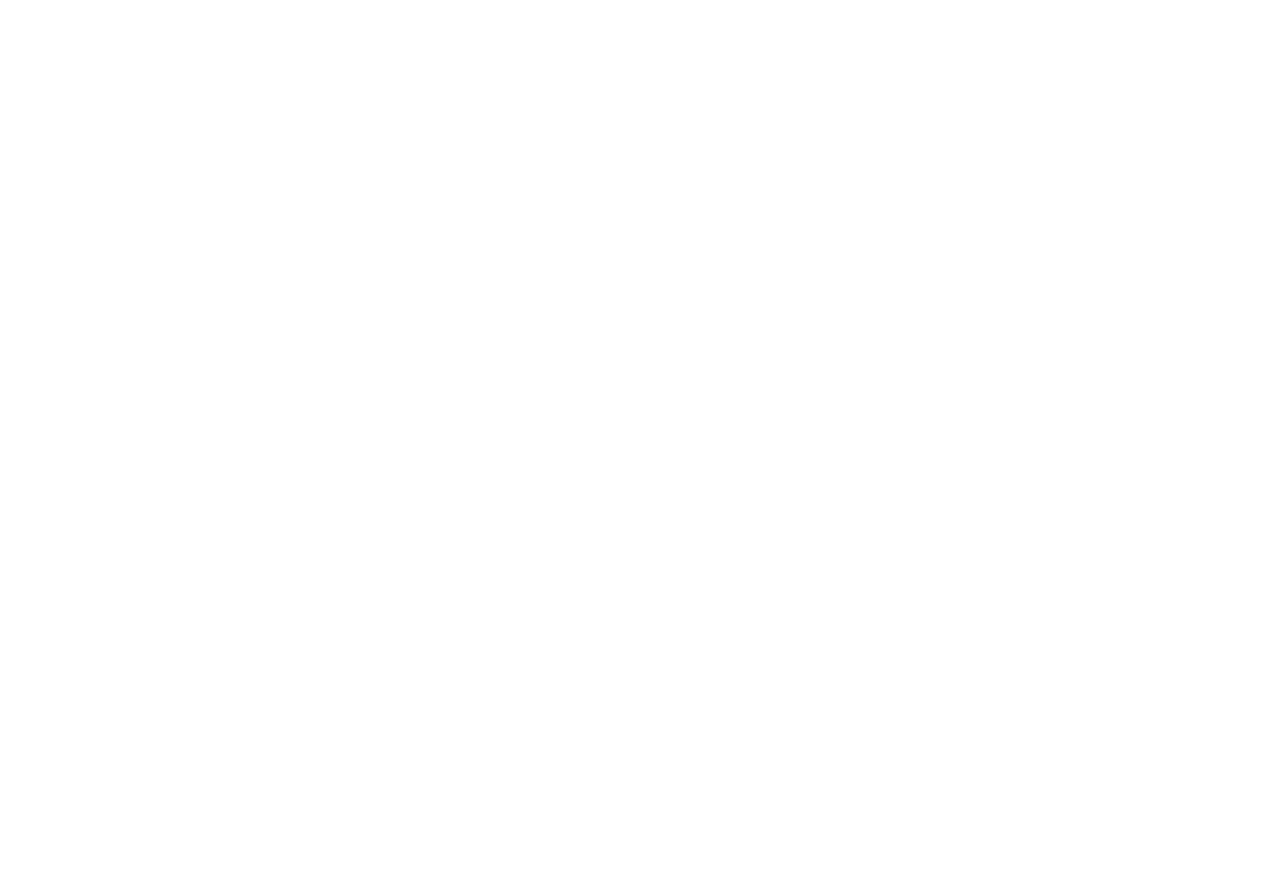
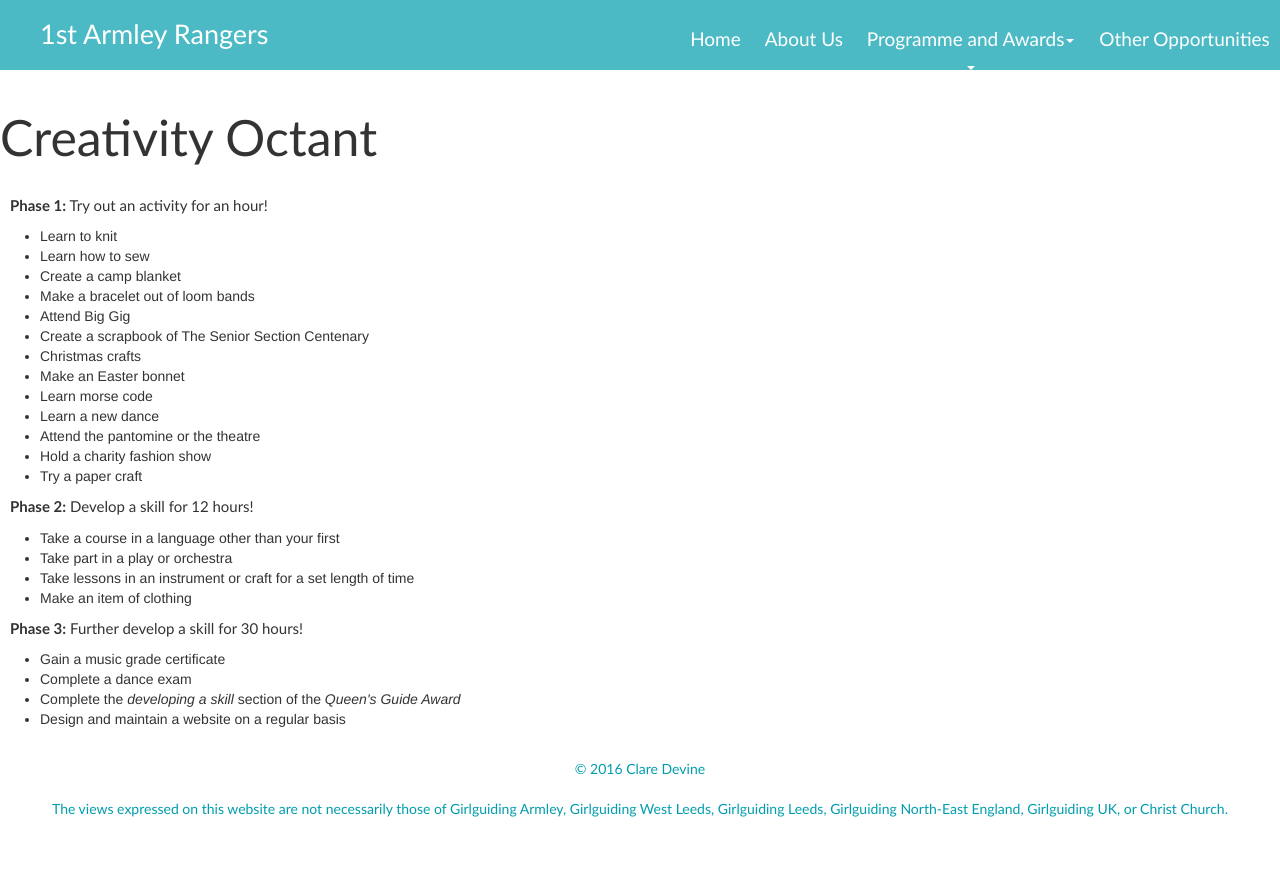
Before and after one commit to claredevine/rangers-website, a website: page app/HTML/octants/creativity.html in a window 1280 px wide. Before the commit the page ends 800 px from the top, so only its background shows below. Drawn offline with nearby package versions, Linux system fonts and the light colour scheme.

Commit message:
creativity octant

```diff
--- a/app/CSS/index.css
+++ b/app/CSS/index.css
@@ -124,6 +124,22 @@ section {
   font-size: 20px;
 }
 
+.lookWider p {
+  font-family: 'Trebuchet MS', sans-serif;
+  font-size: 20px;
+}
+
+#lookWiderCreativity h1 {
+  font-family: 'Trebuchet MS', sans-serif;
+  font-size: 50px;
+}
+
+#lookWiderCreativity p {
+  font-family: 'Trebuchet MS', sans-serif;
+  font-size: 15px;
+  padding-left: 10px;
+}
+
 footer {
   padding-top: 20px;
   background-color: white;
--- a/app/HTML/octants/creativity.html
+++ b/app/HTML/octants/creativity.html
@@ -0,0 +1,95 @@
+<!DOCTYPE html>
+<html>
+<head>
+  <title>1st Armley Rangers</title>
+  <meta http-equiv="content-type" content="text/html; charset=UTF-8">
+  <meta name="viewport" content="width=device-width, initial-scale=1">
+  <link rel="stylesheet" type="text/css" href="../../CSS/index.css">
+  <link href="https://fonts.googleapis.com/css?family=Open+Sans" rel="stylesheet">
+  <link href="../../CSS/bootstrap.min.css" rel="stylesheet">
+  <script src="https://ajax.googleapis.com/ajax/libs/jquery/1.12.4/jquery.min.js"></script>
+  <script src="../../JS/bootstrap.min.js"></script>
+</head>
+<body>
+  <div id="navBar" class="navbar-fixed-top" role="navigation">
+    <div id="navBarLeft">
+      <ul>
+        <li>1st Armley Rangers</li>
+      </ul>
+    </div>
+    <div id="navBarRight">
+      <ul>
+        <li><a href="../../../../index.html"</a>Home</li>
+        <li><a href="aboutUs.html" >About Us</a></li>
+        <li class="dropdown">
+         <a href="#" class="dropdown-toggle" class="active" data-toggle="dropdown" role="button" aria-haspopup="true" aria-expanded="false">Programme and Awards<span class="caret"></span></a>
+         <ul class="dropdown-menu">
+           <li><a href="../navBar/awards/lookWider.html">Look Wider</a></li>
+           <li><a href="../navBar/awards/chiefGuidesChallenge.html">Chief Guides Challenge</a></li>
+           <li><a href="../navBar/awards/youngLeaderQualification.html">Young Leader Qualification</a></li>
+           <li><a href="../navBar/awards/adultLeadershipQualification.html">Adult Leadership Qualification</a></li>
+           <li><a href="../navBar/awards/seniorSectionPermit.html">Senior Section Permit</a></li>
+           <li><a href="../navBar/awards/commonwealthAward.html">Commonwealth Award</a></li>
+           <li><a href="../navBar/awards/queensGuideAward.html">Queen's Guide Award</a></li>
+           <li><a href="../navBar/awards/dOfEAward.html">Duke of Edinburgh Award</a></li>
+         </ul>
+        </li>
+      </li>
+      <li class="dropdown">
+        <a href="#" class="dropdown-toggle" data-toggle="dropdown" role="button" aria-haspopup="true" aria-expanded="false">Other Opportunities<span class="caret"></span></a>
+        <ul class="dropdown-menu">
+          <li><a href="../navBar/opportunities/intops.html">Intops</a></li>
+          <li><a href="../navBar/opportunities/gold.html">GOLD</a></li>
+          <li><a href="../navBar/opportunities/peerEducation.html">Peer Education</a></li>
+          <li><a href="../navBar/opportunities/trefoilGuild.html">Trefoil Guild</a></li>
+          <li><a href="../navBar/opportunities/externalAwards.html">External Awards</a></li>
+        </ul>
+      </li>
+      </ul>
+    </div>
+  </div>
+  <section class="page-wrap">
+    <article class="bitOfPadding">
+    </article>
+    <article id="lookWiderCreativity">
+      <h1>Creativity Octant</h1>
+      <br/>
+      <p><strong>Phase 1:</strong> Try out an activity for an hour!</p>
+      <ul>
+        <li>Learn to knit</li>
+        <li>Learn how to sew</li>
+        <li>Create a camp blanket</li>
+        <li>Make a bracelet out of loom bands</li>
+        <li>Attend Big Gig</li>
+        <li>Create a scrapbook of The Senior Section Centenary</li>
+        <li>Christmas crafts</li>
+        <li>Make an Easter bonnet</li>
+        <li>Learn morse code</li>
+        <li>Learn a new dance</li>
+        <li>Attend the pantomine or the theatre</li>
+        <li>Hold a charity fashion show</li>
+        <li>Try a paper craft</li>
+      </ul>
+      <p><strong>Phase 2:</strong> Develop a skill for 12 hours!</p>
+      <ul>
+        <li>Take a course in a language other than your first</li>
+        <li>Take part in a play or orchestra</li>
+        <li>Take lessons in an instrument or craft for a set length of time</li>
+        <li>Make an item of clothing</li>
+      </ul>
+      <p><strong>Phase 3:</strong> Further develop a skill for 30 hours!</p>
+      <ul>
+        <li>Gain a music grade certificate</li>
+        <li>Complete a dance exam</li>
+        <li>Complete the <em>developing a skill</em> section of the <em>Queen's Guide Award</em></li>
+        <li>Design and maintain a website on a regular basis</li>
+      </ul>
+    </article>
+  </section>
+  <footer>
+    <p>&copy; 2016 Clare Devine</p>
+    <br/>
+    <p>The views expressed on this website are not necessarily those of Girlguiding Armley, Girlguiding West Leeds, Girlguiding Leeds, Girlguiding North-East England, Girlguiding UK, or Christ Church.</p>
+  </footer>
+  </body>
+  </html>
```
